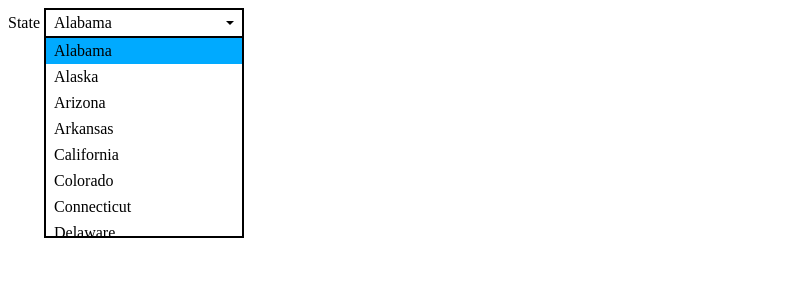
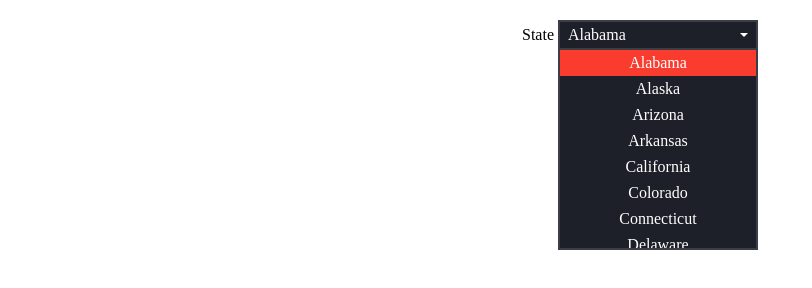
Before and after one commit to ArthurHW/Custom-Select-Dropdown, a plain HTML site: page index.html in a window 1280 px wide. Both pictures are taken after a click on the element "Alabama". Shown: the whole page, without its empty margins (0-812 px from the left). Drawn offline with Linux system fonts and the light colour scheme.

Commit message:
Adicionando README e customizando o projeto

```diff
--- a/select.css
+++ b/assets/styles/select.css
@@ -1,3 +1,9 @@
+:root {
+    --dark-color: rgb(30, 32, 41);
+    --dark-color-gray: rgb(60, 62, 71);
+}
+
+
 .custom-select-container,
 .custom-select-value,
 .custom-select-options,
@@ -16,10 +22,12 @@
     align-items: center;
     justify-content: space-between;
     width: 200px;
-    border: 1px solid black;
+    border: 1px solid var(--dark-color-gray);
     padding: .25rem .5rem;
     cursor: pointer;
     user-select: none;
+    background-color: var(--dark-color);
+    color: white;
 }
 
 .custom-select-container:focus > .custom-select-value {
@@ -31,7 +39,7 @@
     content: '';
     display: inline-block;
     border: 4px solid transparent;
-    border-top-color: black;
+    border-top-color: white;
     margin-left: 12px;
     margin-top: 4px;
 }
@@ -41,7 +49,7 @@
     position: absolute;
     padding: 0;
     margin: 0;
-    border: 2px solid black;
+    border: 2px solid var(--dark-color-gray);
     width: 100%;
     border-top: none;
     max-height: 200px;
@@ -55,12 +63,14 @@
 .custom-select-option {
     padding: .25rem .5rem;
     cursor: pointer;
+    background-color: var(--dark-color);
+    color: white;
 }
 
 .custom-select-option:hover {
-    background-color: hsl(200, 100%, 70%)
+    background-color: hsl(4, 95%, 63%);
 }
 
 .custom-select-option.selected {
-    background-color: hsl(200, 100%, 50%)
+    background-color: hsl(4, 95%, 58%);
 }
--- /dev/null
+++ b/assets/styles/style.css
@@ -0,0 +1,4 @@
+body {
+    text-align: center;
+    margin-top: 20px;
+}
--- a/index.html
+++ b/index.html
@@ -4,8 +4,9 @@
   <meta charset="UTF-8">
   <meta name="viewport" content="width=device-width, initial-scale=1.0">
   <title>Custom Select</title>
-  <script src="script.js" type="module"></script>
-  <link rel="stylesheet" href="./select.css">
+  <script src="./assets/scripts/script.js" type="module"></script>
+  <link rel="stylesheet" href="./assets/styles/select.css">
+  <link rel="stylesheet" href="./assets/styles/style.css">
 </head>
 <body>
   <label>State</label>
```
Also changed, not shown: assets/gifs/first-layout.gif (added), assets/gifs/second-layout.gif (added), assets/scripts/script.js (renamed from script.js), assets/scripts/select.js (renamed from select.js), 2 other files.
